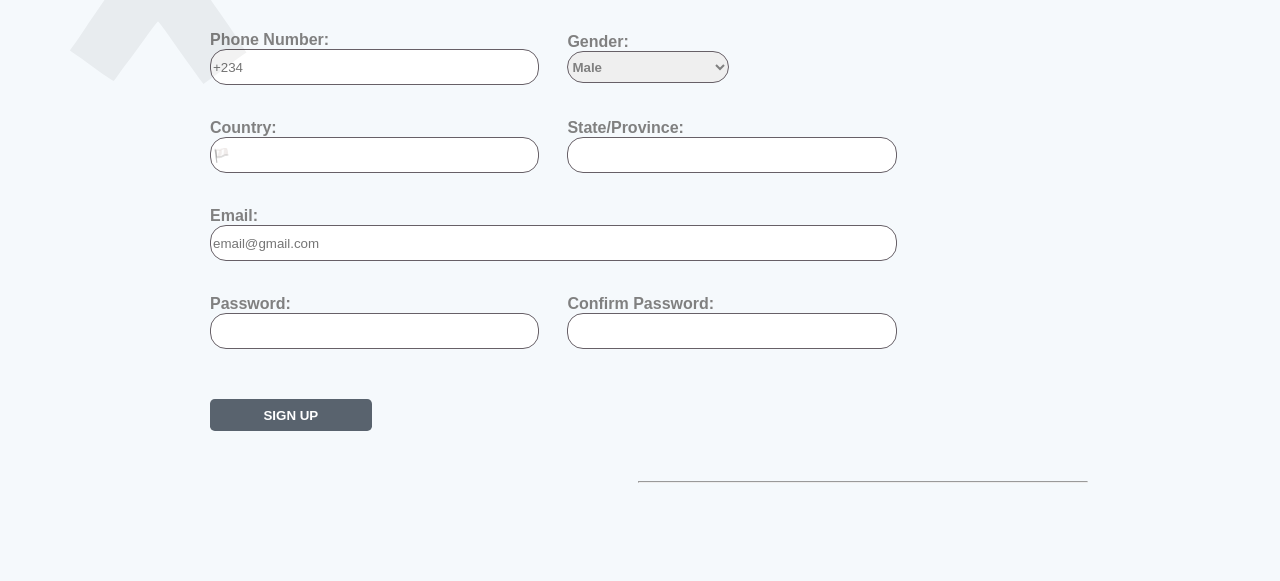
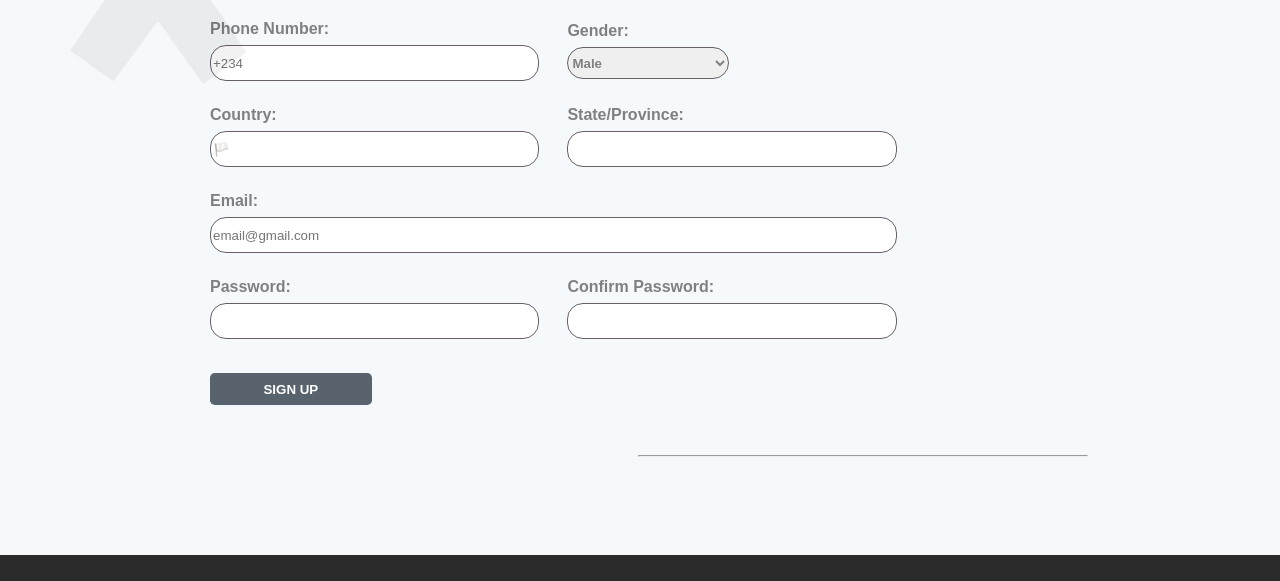
Before and after one commit to abdullmustyy/Personal-Blog-Website, a plain HTML site: page register.html in a window 1280 px wide. Shown: the part 808-1389 px from the top of the page. Drawn offline with Linux system fonts and the light colour scheme.

Commit message:
Update style and structure

```diff
--- a/register.html
+++ b/register.html
@@ -31,7 +31,7 @@
     <section class="page-section">
       <h4>Already have an account? <a href="login.html" class="reg-login">Sign In</a></h4>
       <hr class="top-hr">
-      <form action="#">
+      <form action="#" class="reg-form">
         <table>
           <tr>
             <td>
--- a/style.css
+++ b/style.css
@@ -155,7 +155,7 @@ table {
 }
 
 td {
-  padding: 1rem;
+  padding: 0 1rem 1rem;
 }
 
 /* class selectors */
@@ -232,6 +232,10 @@ td {
 
 .page-section {
   background-color: rgb(245, 249, 252);
+}
+
+.reg-form {
+  line-height: 2rem;
 }
 
 .reg-login {
```
